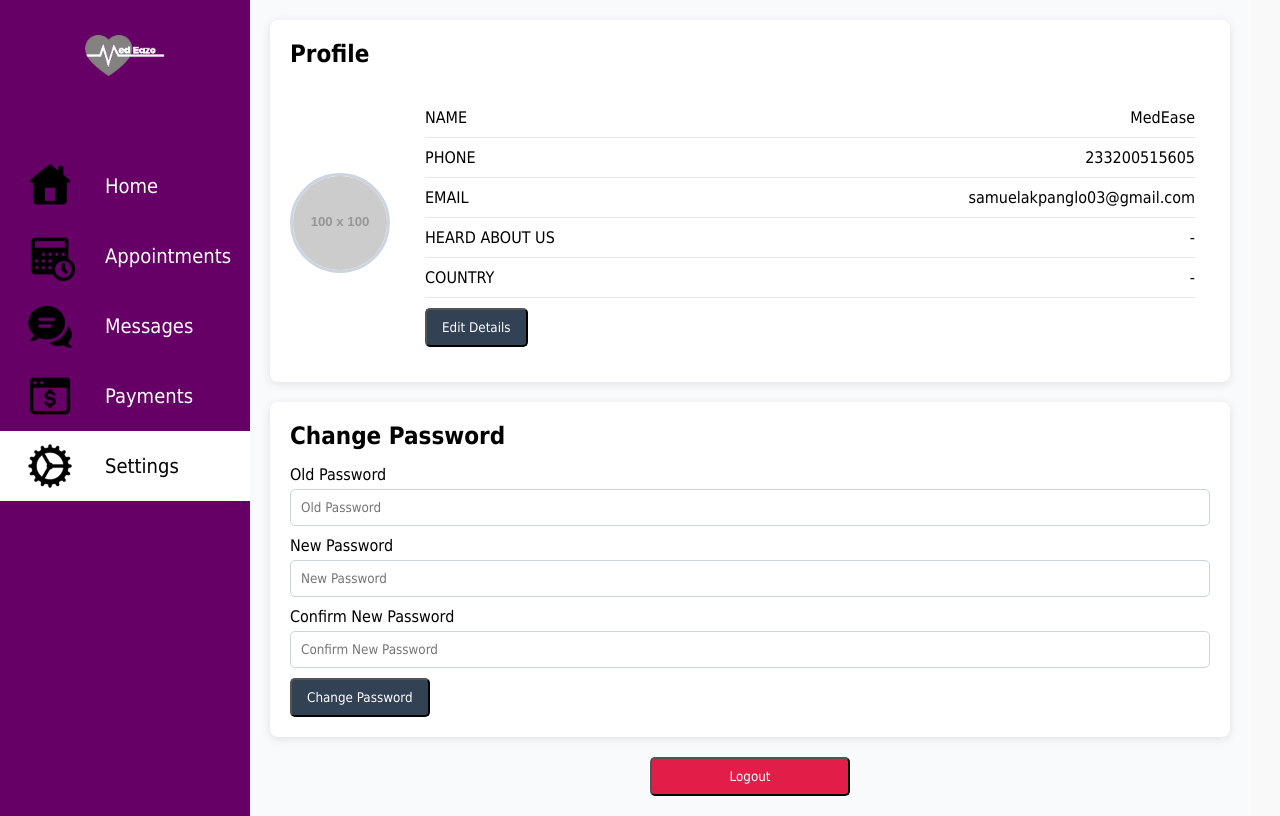
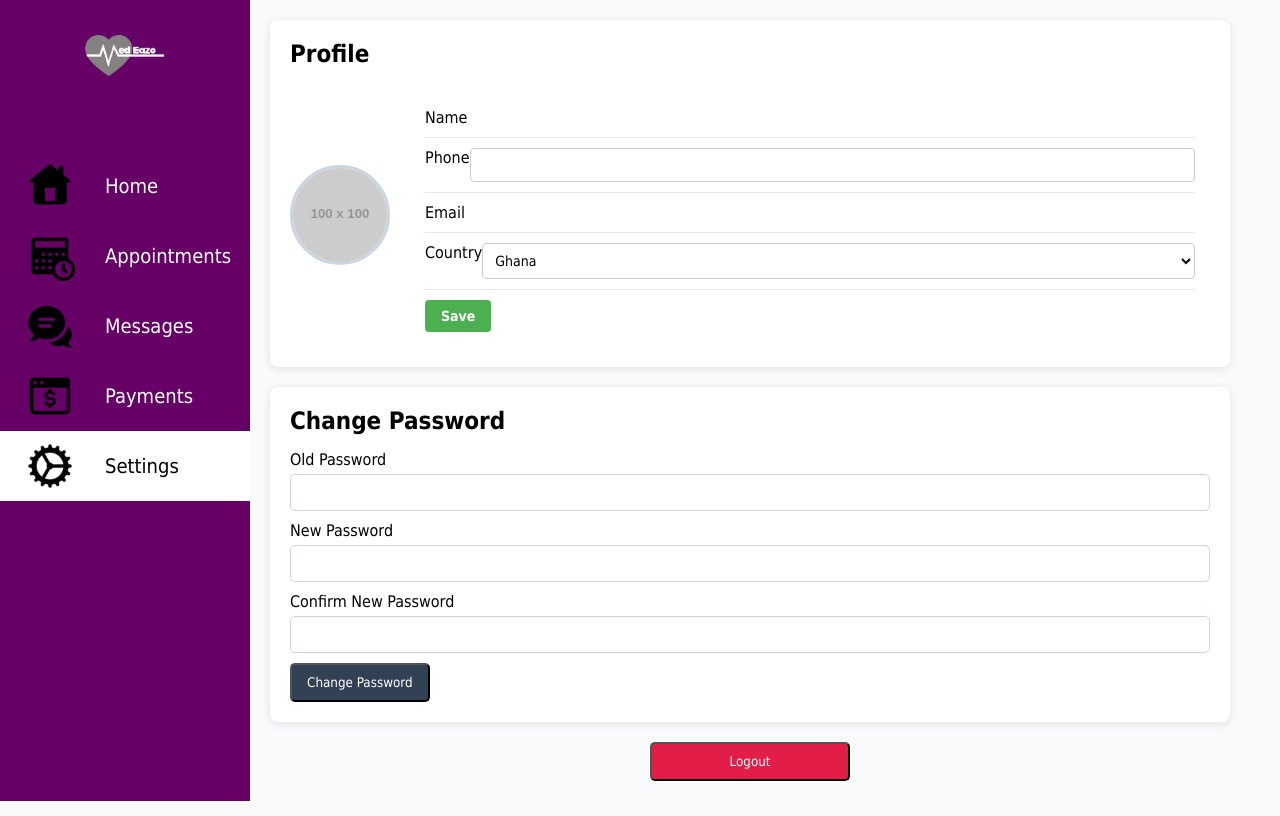
Before and after one commit to elliotto12345/MedEase, a React (Create React App) app: page /settings in a window 1280 px wide. Both pictures are taken after a click on the button "Edit Details". Built offline with nearby package versions, Linux system fonts and the light colour scheme.

Commit message:
firebase updated

```diff
--- a/src/components/Login.js
+++ b/src/components/Login.js
@@ -1,4 +1,4 @@
-import { signInWithEmailAndPassword } from "firebase/auth";
+import { signInWithEmailAndPassword, signOut } from "firebase/auth";
 import React, { useState } from "react";
 import { Link, useNavigate } from "react-router-dom";
 import { auth } from "../firebaseConfig"; // Firebase import
@@ -14,12 +14,21 @@ const Login = () => {
   const handleLogin = async (e) => {
     e.preventDefault();
     setError("");
+
     try {
-      await signInWithEmailAndPassword(auth, email, password);
+      const userCredential = await signInWithEmailAndPassword(auth, email, password);
+      const user = userCredential.user;
+
+      if (!user.emailVerified) {
+        setError("Please verify your email before logging in.");
+        await signOut(auth); // Prevent unverified users from staying logged in
+        return;
+      }
+
       alert("Login successful!");
       navigate("/appointments");
     } catch (error) {
-      setError(error.message);
+      setError(error.message.replace("Firebase:", "").trim());
     }
   };
 
--- a/src/components/Settings.css
+++ b/src/components/Settings.css
@@ -27,6 +27,56 @@
   object-fit: cover;
   border: 3px solid #cbd5e1;
 }
+
+/* Save Button */
+.save-button {
+  background-color: #4CAF50; /* Green */
+  color: white;
+  border: none;
+  padding: 8px 16px;
+  font-size: 14px;
+  font-weight: bold;
+  border-radius: 4px;
+  cursor: pointer;
+  transition: background 0.3s ease-in-out;
+  margin-top: 10px;
+}
+
+.save-button:hover {
+  background-color: #45a049;
+}
+
+/* Phone Input Box */
+.detail-item input[type="text"] {
+  width: 100%;
+  padding: 8px;
+  border: 1px solid #ccc;
+  border-radius: 4px;
+  font-size: 14px;
+  transition: border 0.3s ease-in-out;
+}
+
+.detail-item input[type="text"]:focus {
+  border-color: #4CAF50;
+  outline: none;
+}
+
+/* Country Select */
+.detail-item select {
+  width: 100%;
+  padding: 8px;
+  border: 1px solid #ccc;
+  border-radius: 4px;
+  font-size: 14px;
+  background: white;
+  transition: border 0.3s ease-in-out;
+}
+
+.detail-item select:focus {
+  border-color: #4CAF50;
+  outline: none;
+}
+
 
 .details-card {
   flex: 1; /* Allow details to take remaining space */
--- a/src/components/Settings.js
+++ b/src/components/Settings.js
@@ -1,80 +1,151 @@
-import { signOut } from "firebase/auth";
-import React from "react";
+import { EmailAuthProvider, reauthenticateWithCredential, signOut, updatePassword } from "firebase/auth";
+import { doc, getDoc, updateDoc } from "firebase/firestore";
+import React, { useEffect, useState } from "react";
 import { useNavigate } from "react-router-dom";
-import { auth } from "../firebaseConfig"; // Ensure correct path to firebaseConfig
+import { auth, db } from "../firebaseConfig";
 import "./Settings.css";
 
 const SettingsPage = () => {
   const navigate = useNavigate();
+  const [userData, setUserData] = useState(null);
+  const [editMode, setEditMode] = useState(false);
+  const [updatedPhone, setUpdatedPhone] = useState("");
+  const [updatedCountry, setUpdatedCountry] = useState("");
+  const [oldPassword, setOldPassword] = useState("");
+  const [newPassword, setNewPassword] = useState("");
+  const [confirmNewPassword, setConfirmNewPassword] = useState("");
+  const [error, setError] = useState("");
+  const [success, setSuccess] = useState("");
+
+  useEffect(() => {
+    const fetchUserData = async () => {
+      const user = auth.currentUser;
+      if (user) {
+        const userDoc = await getDoc(doc(db, "users", user.uid));
+        if (userDoc.exists()) {
+          const data = userDoc.data();
+          setUserData(data);
+          setUpdatedPhone(data.phone || "");
+          setUpdatedCountry(data.country || "");
+        }
+      }
+    };
+    fetchUserData();
+  }, []);
+
+  const handleEdit = () => {
+    setEditMode(true);
+  };
+
+  const handleSave = async () => {
+    setError("");
+    setSuccess("");
+    const user = auth.currentUser;
+    if (user) {
+      try {
+        const userRef = doc(db, "users", user.uid);
+        await updateDoc(userRef, {
+          phone: updatedPhone,
+          country: updatedCountry,
+        });
+        setUserData({ ...userData, phone: updatedPhone, country: updatedCountry });
+        setEditMode(false);
+        setSuccess("Profile updated successfully.");
+      } catch (error) {
+        setError("Failed to update profile.");
+      }
+    }
+  };
+
+  const handleChangePassword = async () => {
+    setError("");
+    setSuccess("");
+    if (newPassword !== confirmNewPassword) {
+      setError("New passwords do not match.");
+      return;
+    }
+
+    const user = auth.currentUser;
+    if (user) {
+      const credential = EmailAuthProvider.credential(user.email, oldPassword);
+      try {
+        await reauthenticateWithCredential(user, credential);
+        await updatePassword(user, newPassword);
+        setSuccess("Password updated successfully.");
+        setOldPassword("");
+        setNewPassword("");
+        setConfirmNewPassword("");
+      } catch (error) {
+        setError("Failed to update password. Ensure your old password is correct.");
+      }
+    }
+  };
 
   const handleLogout = async () => {
-    const confirmLogout = window.confirm("Are you sure you want to log out?");
-    if (!confirmLogout) return;
-
-    try {
-      await signOut(auth);
-      navigate("/login"); // Redirect to login page after logout
-    } catch (error) {
-      console.error("Logout failed:", error);
+    if (window.confirm("Are you sure you want to log out?")) {
+      try {
+        await signOut(auth);
+        navigate("/login");
+      } catch (error) {
+        console.error("Logout failed:", error);
+      }
     }
   };
 
   return (
     <div className="settings-container">
-      {/* Profile Section */}
+      {error && <p className="error-message">{error}</p>}
+      {success && <p className="success-message">{success}</p>}
+
       <div className="profile-container">
         <h2 className="section-header">Profile</h2>
         <div className="profile-content">
-          <img
-            src="https://via.placeholder.com/100" // Replace with the actual profile image URL
-            alt="Profile"
-            className="profile-picture"
-          />
+          <img src="https://via.placeholder.com/100" alt="Profile" className="profile-picture" />
           <div className="details-card">
-            <div className="detail-item">
-              <p className="label">NAME</p>
-              <p>MedEase</p>
+            <div className="detail-item"><p className="label">Name</p><p>{userData?.firstName} {userData?.lastName}</p></div>
+            <div className="detail-item"><p className="label">Phone</p>
+              {editMode ? (
+                <input type="text" value={updatedPhone} onChange={(e) => setUpdatedPhone(e.target.value)} />
+              ) : (
+                <p>{userData?.phone || "-"}</p>
+              )}
             </div>
-            <div className="detail-item">
-              <p className="label">PHONE</p>
-              <p>233200515605</p>
+            <div className="detail-item"><p className="label">Email</p><p>{userData?.email}</p></div>
+            <div className="detail-item"><p className="label">Country</p>
+              {editMode ? (
+                <select value={updatedCountry} onChange={(e) => setUpdatedCountry(e.target.value)}>
+                  <option value="Ghana">Ghana</option>
+                  <option value="Nigeria">Nigeria</option>
+                  <option value="USA">USA</option>
+                  <option value="UK">UK</option>
+                </select>
+              ) : (
+                <p>{userData?.country || "-"}</p>
+              )}
             </div>
-            <div className="detail-item">
-              <p className="label">EMAIL</p>
-              <p>samuelakpanglo03@gmail.com</p>
-            </div>
-            <div className="detail-item">
-              <p className="label">HEARD ABOUT US</p>
-              <p>-</p>
-            </div>
-            <div className="detail-item">
-              <p className="label">COUNTRY</p>
-              <p>-</p>
-            </div>
-            <button className="edit-button">Edit Details</button>
+            {editMode ? (
+              <button className="save-button" onClick={handleSave}>Save</button>
+            ) : (
+              <button className="edit-button" onClick={handleEdit}>Edit Details</button>
+            )}
           </div>
         </div>
       </div>
 
-      {/* Change Password Section */}
       <div className="password-container">
         <h2 className="section-header">Change Password</h2>
-        <div className="input-group">
-          <label>Old Password</label>
-          <input type="password" className="input-field" placeholder="Old Password" />
+        <div className="input-group"><label>Old Password</label>
+          <input type="password" className="input-field" value={oldPassword} onChange={(e) => setOldPassword(e.target.value)} />
         </div>
-        <div className="input-group">
-          <label>New Password</label>
-          <input type="password" className="input-field" placeholder="New Password" />
+        <div className="input-group"><label>New Password</label>
+          <input type="password" className="input-field" value={newPassword} onChange={(e) => setNewPassword(e.target.value)} />
         </div>
-        <div className="input-group">
-          <label>Confirm New Password</label>
-          <input type="password" className="input-field" placeholder="Confirm New Password" />
+        <div className="input-group"><label>Confirm New Password</label>
+          <input type="password" className="input-field" value={confirmNewPassword} onChange={(e) => setConfirmNewPassword(e.target.value)} />
         </div>
-        <button className="change-password-button">Change Password</button>
+        <button className="change-password-button" onClick={handleChangePassword}>Change Password</button>
       </div>
 
-      {/* Logout Button */}
       <button className="logout-button" onClick={handleLogout}>Logout</button>
     </div>
   );
--- a/src/firebaseConfig.js
+++ b/src/firebaseConfig.js
@@ -1,23 +1,26 @@
 import { getAnalytics } from "firebase/analytics";
 import { initializeApp } from "firebase/app";
 import { getAuth } from "firebase/auth";
-import { getFirestore } from "firebase/firestore"; // ADD THIS LINE
+import { getFirestore } from "firebase/firestore";
+import { getStorage } from "firebase/storage"; // ✅ Import Firebase Storage
 
 // Your web app's Firebase configuration
 const firebaseConfig = {
   apiKey: "AIzaSyAP-B5eyBMTtPRs07A3OAOaONZXeSDhG74",
   authDomain: "medease-4a55d.firebaseapp.com",
   projectId: "medease-4a55d",
-  storageBucket: "medease-4a55d.firebasestorage.app",
+  storageBucket: "medease-4a55d.appspot.com", // ✅ Ensure this is present
   messagingSenderId: "244242857985",
   appId: "1:244242857985:web:da5240b281f07802fcc000",
-  measurementId: "G-D5J5KE2BVD"
+  measurementId: "G-D5J5KE2BVD",
 };
 
 // Initialize Firebase
 const app = initializeApp(firebaseConfig);
 const analytics = getAnalytics(app);
 const auth = getAuth(app);
-const db = getFirestore(app); // ADD THIS LINE
+const db = getFirestore(app);
+const storage = getStorage(app); // ✅ Initialize Firebase Storage
 
-export { app, auth, db }; // EXPORT DB
+// Export modules
+export { app, auth, db, storage }; // ✅ Export storage
--- a/src/pages/HomePage.js
+++ b/src/pages/HomePage.js
@@ -6,7 +6,7 @@ import Navbar from "../components/Navbar";
 import Sidebar from "../components/Sidebar";
 
 const HomePage = () => {
-  const singIn = true;
+  const singIn = false;
   return (
     <>
       {singIn ? (
```
Also changed, not shown: src/components/Signup.js (+21 -8 lines).
